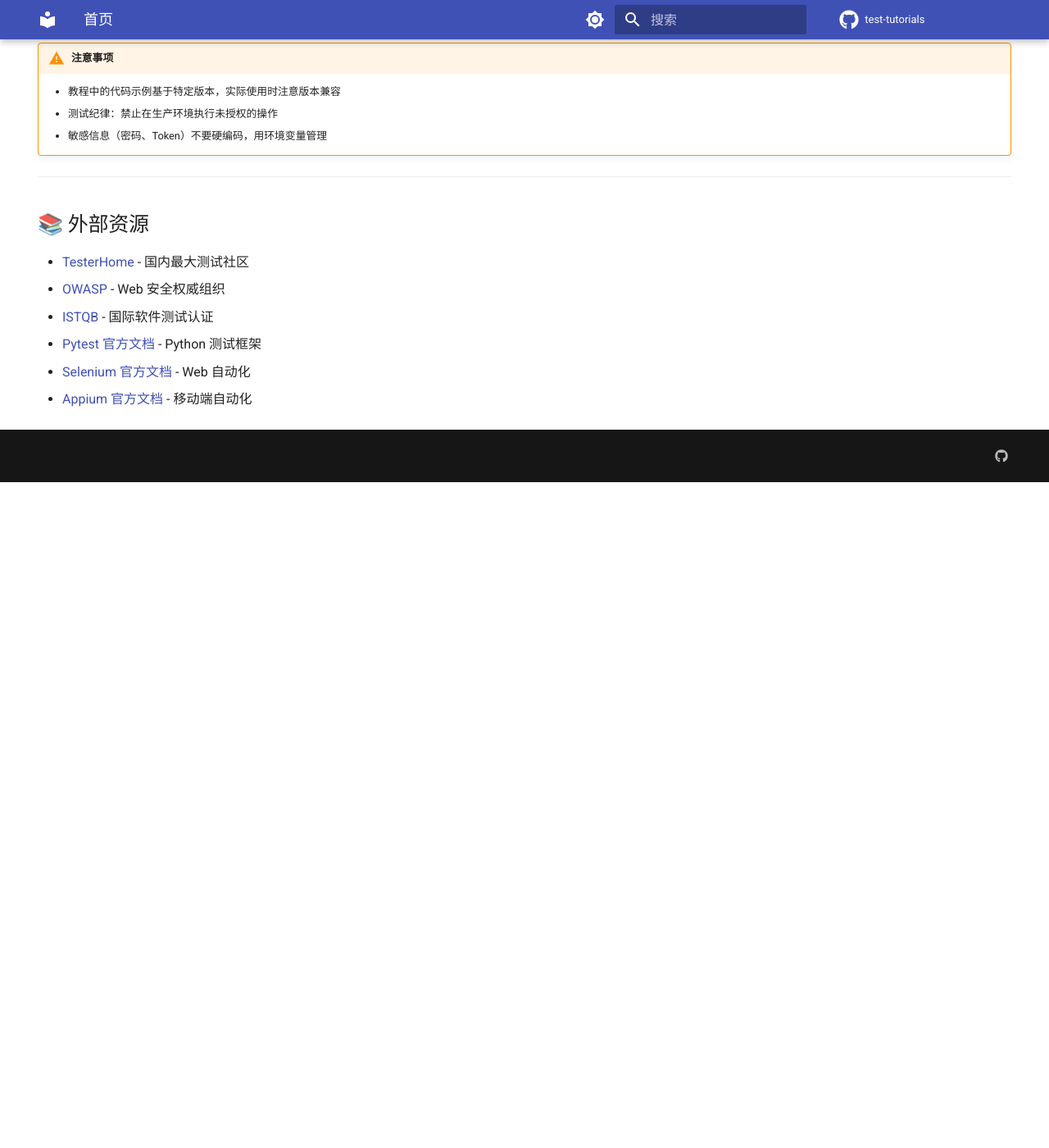
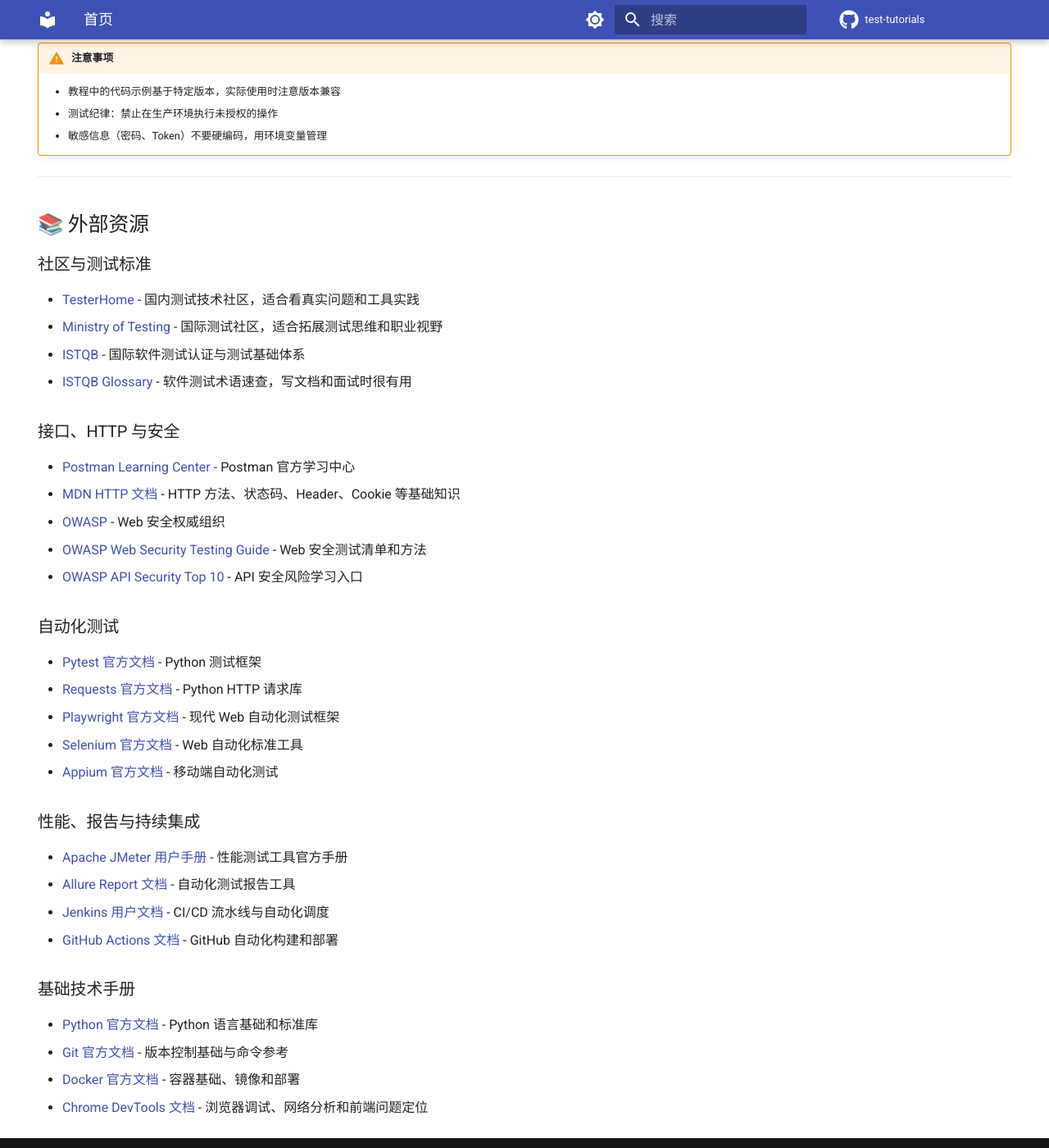
Before and after one commit to bingu7/test-tutorials, an MkDocs documentation site: the page built from docs/index.md, in a window 1280 px wide and 1400 px high, scrolled down 3442 px. Shown: the whole window at 82% size. Built offline with MkDocs 1.6.1 and Material for MkDocs 9.7.7, drawn with Linux system fonts in a browser that asks for light colours; comment, search, counter and statistics services are not loaded; before the commit the page ends 4030 px from its top, so only the background shows below that.

Commit message:
docs: expand external resources

```diff
--- a/docs/index.md
+++ b/docs/index.md
@@ -266,9 +266,39 @@
 
 ## 📚 外部资源
 
-- [TesterHome](https://testerhome.com/) - 国内最大测试社区
+### 社区与测试标准
+
+- [TesterHome](https://testerhome.com/) - 国内测试技术社区，适合看真实问题和工具实践
+- [Ministry of Testing](https://www.ministryoftesting.com/) - 国际测试社区，适合拓展测试思维和职业视野
+- [ISTQB](https://www.istqb.org/) - 国际软件测试认证与测试基础体系
+- [ISTQB Glossary](https://glossary.istqb.org/) - 软件测试术语速查，写文档和面试时很有用
+
+### 接口、HTTP 与安全
+
+- [Postman Learning Center](https://learning.postman.com/docs/introduction/overview/) - Postman 官方学习中心
+- [MDN HTTP 文档](https://developer.mozilla.org/zh-CN/docs/Web/HTTP) - HTTP 方法、状态码、Header、Cookie 等基础知识
 - [OWASP](https://owasp.org/) - Web 安全权威组织
-- [ISTQB](https://www.istqb.org/) - 国际软件测试认证
+- [OWASP Web Security Testing Guide](https://owasp.org/www-project-web-security-testing-guide/) - Web 安全测试清单和方法
+- [OWASP API Security Top 10](https://owasp.org/www-project-api-security/) - API 安全风险学习入口
+
+### 自动化测试
+
 - [Pytest 官方文档](https://docs.pytest.org/) - Python 测试框架
-- [Selenium 官方文档](https://www.selenium.dev/) - Web 自动化
-- [Appium 官方文档](https://appium.io/docs/en/latest/) - 移动端自动化
+- [Requests 官方文档](https://requests.readthedocs.io/) - Python HTTP 请求库
+- [Playwright 官方文档](https://playwright.dev/docs/intro) - 现代 Web 自动化测试框架
+- [Selenium 官方文档](https://www.selenium.dev/documentation/) - Web 自动化标准工具
+- [Appium 官方文档](https://appium.io/docs/en/latest/) - 移动端自动化测试
+
+### 性能、报告与持续集成
+
+- [Apache JMeter 用户手册](https://jmeter.apache.org/usermanual/index.html) - 性能测试工具官方手册
+- [Allure Report 文档](https://allurereport.org/docs/) - 自动化测试报告工具
+- [Jenkins 用户文档](https://www.jenkins.io/doc/) - CI/CD 流水线与自动化调度
+- [GitHub Actions 文档](https://docs.github.com/actions) - GitHub 自动化构建和部署
+
+### 基础技术手册
+
+- [Python 官方文档](https://docs.python.org/zh-cn/3/) - Python 语言基础和标准库
+- [Git 官方文档](https://git-scm.com/doc) - 版本控制基础与命令参考
+- [Docker 官方文档](https://docs.docker.com/) - 容器基础、镜像和部署
+- [Chrome DevTools 文档](https://developer.chrome.com/docs/devtools/) - 浏览器调试、网络分析和前端问题定位
```
